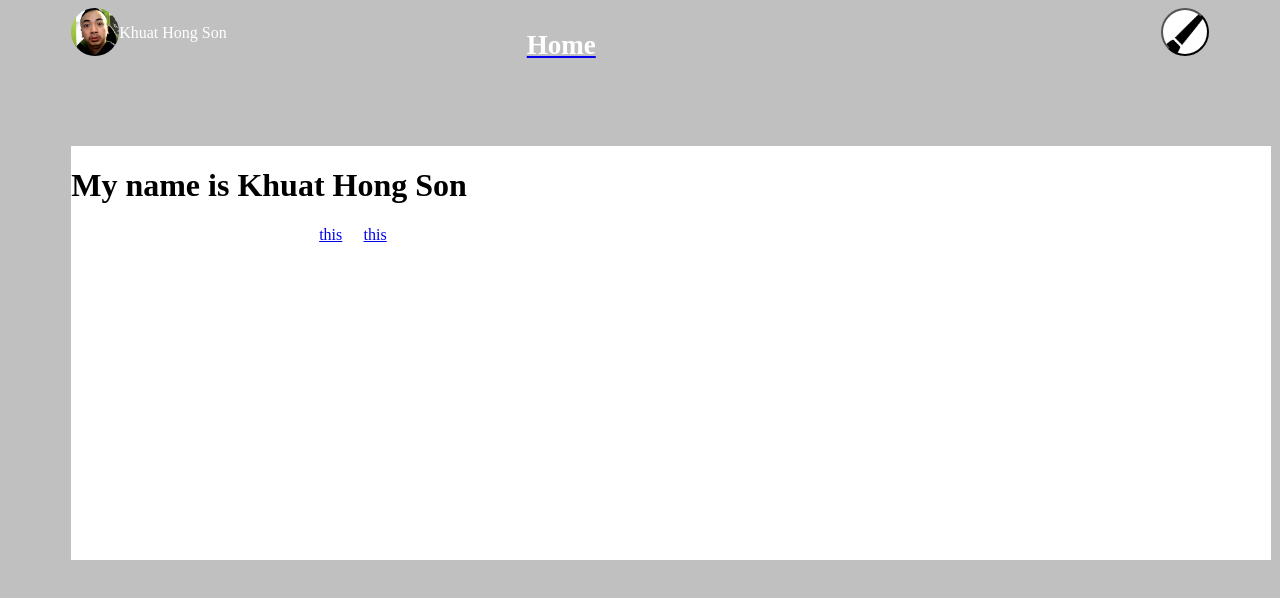
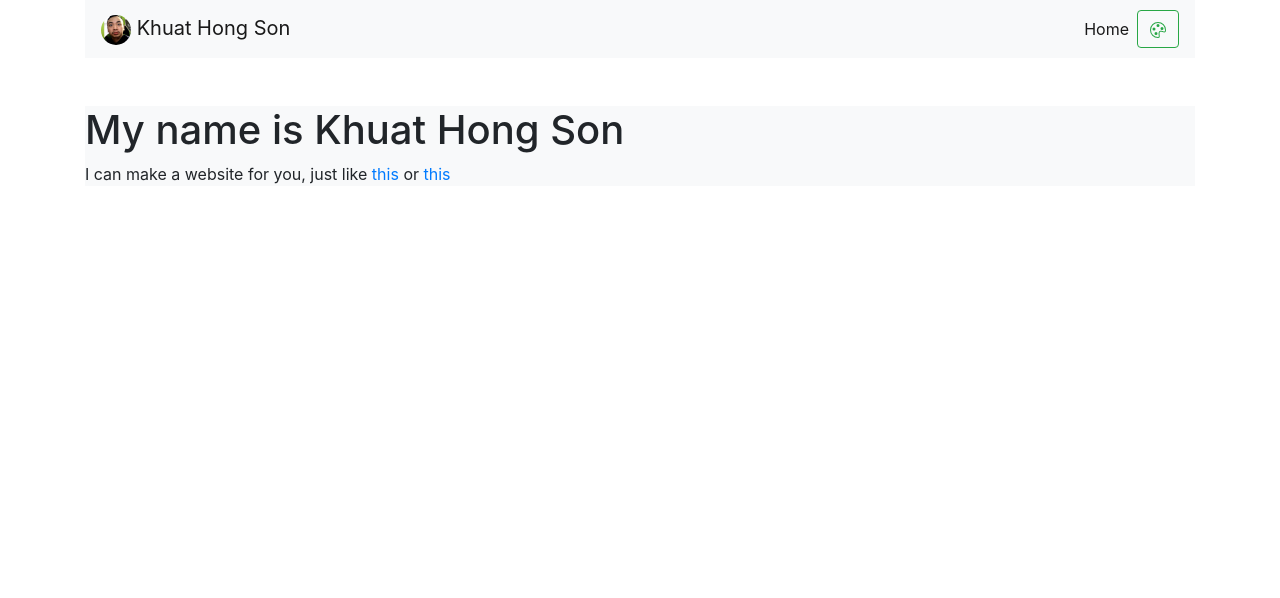
Before and after one commit to Seryclean/HomeworkWebsite, a website: page index.html in a window 1280 px wide. Drawn offline with nearby package versions, Linux system fonts and the light colour scheme; files that its build step writes are made by us from their sources.

Commit message:
bootstrap-lernen

```diff
--- /dev/null
+++ b/app.css
@@ -0,0 +1,7 @@
+body {
+    background-color:white;
+}
+
+body.newcolor{
+    background-color:black;
+}
--- a/index.html
+++ b/index.html
@@ -1,40 +1,60 @@
 <!DOCTYPE html>
-<html>
+<html lang="en">
+
 <head>
     <title>
         HomeWorkWebsite1
     </title>
 
-    <link rel="stylesheet" href="styles.css">
-    <script src="https://ajax.googleapis.com/ajax/libs/jquery/3.6.0/jquery.min.js"></script>
-    <script src="scripts.js"></script>
+    <meta charset="utf-8">
+    <meta name="viewport" content="width=device-width, initial-scale=1, shrink-to-fit=no">
 
+    <link rel="stylesheet" href="css/bootstrap.min.css">
+    <link rel="stylesheet" href="app.css">
 </head>
 
 <body>
     <div class="container">
+        <nav class="navbar navbar-expand-lg navbar-light bg-light">
+            <a class="navbar-brand" href="#">
+                <img src="anhanh.jpg" class="rounded-circle" width="30" height="30" alt="">
+                Khuat Hong Son
+            </a>
+            <button class="navbar-toggler" type="button" data-toggle="collapse" data-target="#navbarNav"
+                aria-controls="navbarNav" aria-expanded="false" aria-label="Toggle navigation">
+                <span class="navbar-toggler-icon"></span>
+            </button>
+            <div class="collapse navbar-collapse" id="navbarNav">
+                <ul class="navbar-nav ml-auto">
+                    <li class="nav-item active">
+                        <a class="nav-link" href="#">Home <span class="sr-only">(current)</span></a>
+                    </li>
+                </ul>
+                <button id="bt" class="btn btn-outline-success my-2 my-sm-0" type="submit">
+                    <svg xmlns="http://www.w3.org/2000/svg" width="16" height="16" fill="currentColor" class="bi bi-palette"
+                        viewBox="0 0 16 16">
+                        <path
+                            d="M8 5a1.5 1.5 0 1 0 0-3 1.5 1.5 0 0 0 0 3zm4 3a1.5 1.5 0 1 0 0-3 1.5 1.5 0 0 0 0 3zM5.5 7a1.5 1.5 0 1 1-3 0 1.5 1.5 0 0 1 3 0zm.5 6a1.5 1.5 0 1 0 0-3 1.5 1.5 0 0 0 0 3z" />
+                        <path
+                            d="M16 8c0 3.15-1.866 2.585-3.567 2.07C11.42 9.763 10.465 9.473 10 10c-.603.683-.475 1.819-.351 2.92C9.826 14.495 9.996 16 8 16a8 8 0 1 1 8-8zm-8 7c.611 0 .654-.171.655-.176.078-.146.124-.464.07-1.119-.014-.168-.037-.37-.061-.591-.052-.464-.112-1.005-.118-1.462-.01-.707.083-1.61.704-2.314.369-.417.845-.578 1.272-.618.404-.038.812.026 1.16.104.343.077.702.186 1.025.284l.028.008c.346.105.658.199.953.266.653.148.904.083.991.024C14.717 9.38 15 9.161 15 8a7 7 0 1 0-7 7z" />
+                    </svg>
+                </button>
+            </div>
+        </nav>
 
-        <button id="bt" class="button"> </button>
 
-        <div class="box_image1"></div>
-
-        <div id="name">
-            <p>Khuat Hong Son</p>
-        </div>
-
-        <div class="site">
-            <a href ="index.html"><h2>Home</h2></a>
-        </div>
-
-        <div class="intro" id="contentcolor">
+        <div class="intro bg-light my-5" id="contentcolor">
 
             <h1>My name is Khuat Hong Son</h1>
-            <p>I can make a website for you, just like <a href="http://www.google.com">this</a> or <a href="http://www.youtube.com">this</a></p>
+            <p>I can make a website for you, just like <a href="http://www.google.com">this</a> or <a
+                    href="http://www.youtube.com">this</a></p>
 
         </div>
 
     </div>
-
+    <script src="https://ajax.googleapis.com/ajax/libs/jquery/3.6.0/jquery.min.js"></script>
+    <script src="js/bootstrap.min.js"></script>
+    <script src="scripts.js"></script>
 </body>
 
 </html>
```
